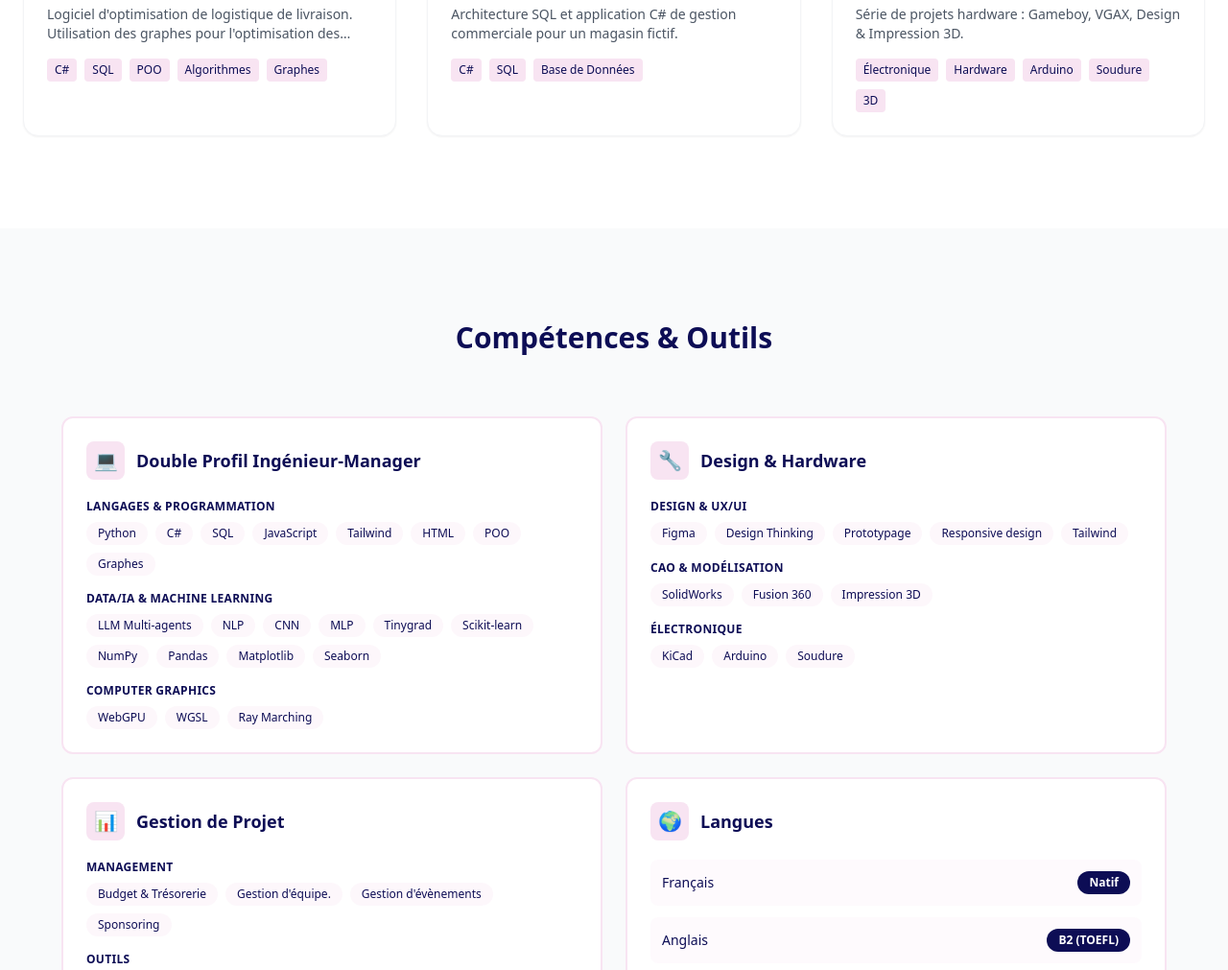
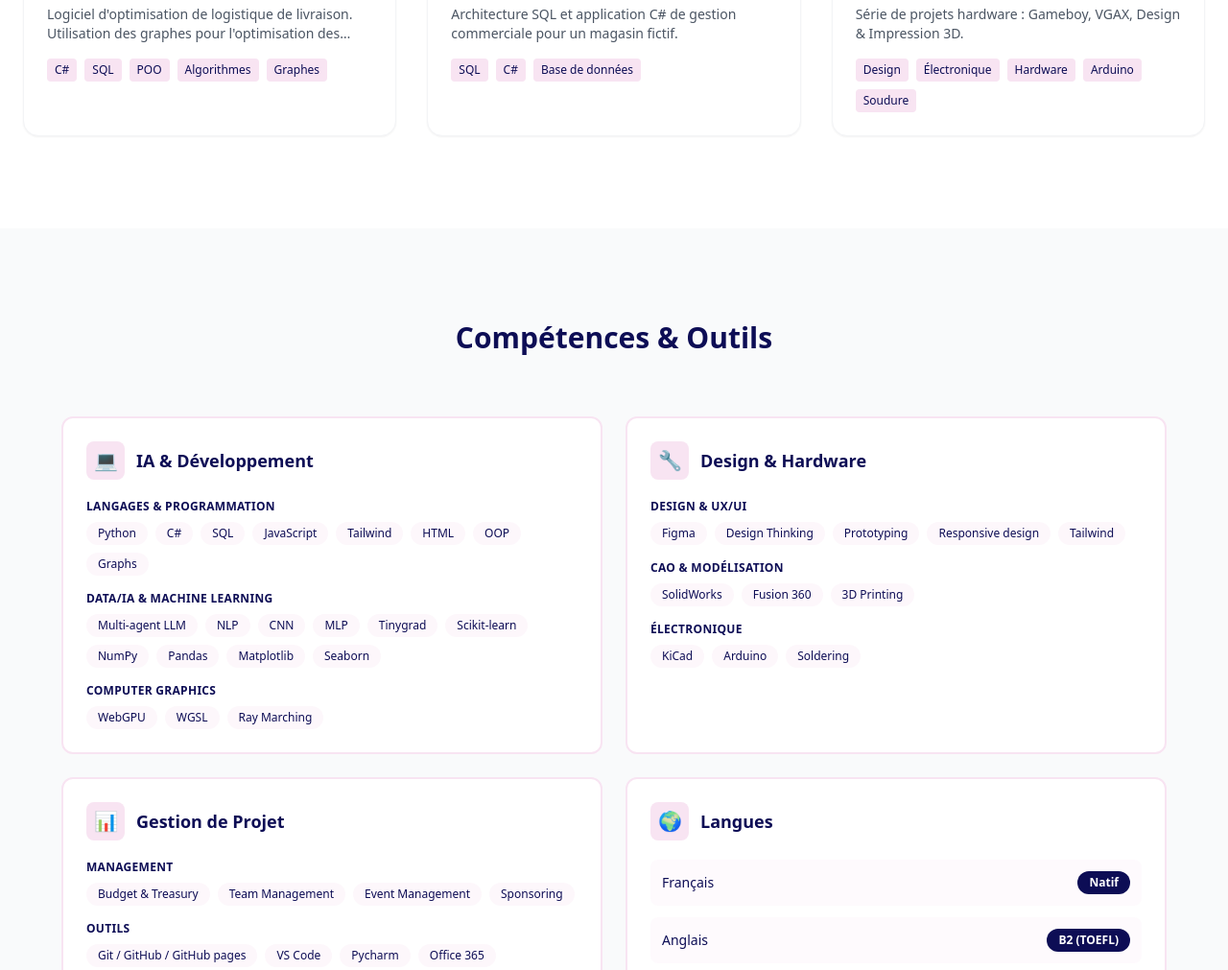
Before and after one commit to Clarafadda/portfolio, a plain HTML site: page index.html in a window 1280 px wide. Shown: the part 3947-4958 px from the top of the page at 96% size. Drawn offline with nearby package versions, Linux system fonts and the light colour scheme.

Commit message:
CV fr/en

```diff
--- a/translations.js
+++ b/translations.js
@@ -98,53 +98,63 @@
         llm: {
           title: "Rédacteur Multi-Agents LLM",
           desc: "Assistant de recherche IA entièrement basé sur navigateur pour la rédaction d'états de l'art.",
-            fullDesc: "Développement d'une architecture complexe utilisant plusieurs agents autonomes (LLM) conçu pour l'analyse automatisée de la littérature et des documents. Cette application utilise la génération augmentée par la récupération (RAG) pour fournir des réponses basées exclusivement sur les documents PDF téléchargés."
+          fullDesc: "Développement d'une architecture complexe utilisant plusieurs agents autonomes (LLM) conçu pour l'analyse automatisée de la littérature et des documents. Cette application utilise la génération augmentée par la récupération (RAG) pour fournir des réponses basées exclusivement sur les documents PDF téléchargés.",
+          tags: "NLP,LLM,WebLLM,Transformers.js,UI/UX"
         },
         classifier: {
           title: "Classification de chiffres — DL",
           desc: "Reconnaissance de chiffres manuscrits en temps réel par deep learning et déploiement avec WebGPU.",
-            fullDesc: "Ce projet permet la reconnaissance en temps réel de chiffres manuscrits à l'aide de TinyGrad, un framework de deep learning (DL), et le déploie sous forme d'application web basée sur WebGPU. Tinygrad est entraîné avec un réseau de neurone MLP et CNN sur l'ensemble de données MNIST. Une étude des hyperparamètres a été réalisée pour déterminer les plus performants."
+          fullDesc: "Ce projet permet la reconnaissance en temps réel de chiffres manuscrits à l'aide de TinyGrad, un framework de deep learning (DL), et le déploie sous forme d'application web basée sur WebGPU. Tinygrad est entraîné avec un réseau de neurone MLP et CNN sur l'ensemble de données MNIST. Une étude des hyperparamètres a été réalisée pour déterminer les plus performants.",
+          tags: "Deep Learning,MLP,CNN,Python,Tinygrad,WebGPU"
         },
         raymarching: {
           title: "Éditeur de Scènes 3D",
           desc: "Éditeur de scène 3D interactif par ray marching, avec une interface de configuration des objets.",
-            fullDesc: "Ce projet est un éditeur de scène 3D interactif basé sur WebGPU, utilisant le ray marching et des fonctions de distance signée (SDF) pour le rendu procédural en temps réel. Il permet la création de scènes à partir de primitives 3D (comme des sphères, des boîtes, etc.) et la modification simultanée du code shader WGSL."
+          fullDesc: "Ce projet est un éditeur de scène 3D interactif basé sur WebGPU, utilisant le ray marching et des fonctions de distance signée (SDF) pour le rendu procédural en temps réel. Il permet la création de scènes à partir de primitives 3D (comme des sphères, des boîtes, etc.) et la modification simultanée du code shader WGSL.",
+          tags: "Computer Graphics,WGSL,Shaders,WebGPU,UI/UX"
         },
         dreamlogue: {
           title: "DreamLogue",
           desc: "Expérience interactive d'interprétation des rêves via une IA générative.",
-            fullDesc: "DreamLogue est une installation interactive permettant de transformer les rêves en un outil de compréhension de soi. À partir d'un récit manuscrit, une IA générative analyse et interprète le rêve pour créer une visualisation unique affichée sur un miroir. Je développe actuellement la reconnaissance de l'écriture manuscrite en temps réel."
+          fullDesc: "DreamLogue est une installation interactive permettant de transformer les rêves en un outil de compréhension de soi. À partir d'un récit manuscrit, une IA générative analyse et interprète le rêve pour créer une visualisation unique affichée sur un miroir. Je développe actuellement la reconnaissance de l'écriture manuscrite en temps réel.",
+          tags: "GenAI,Interface Tangible,Creative Tech,Innovation"
         },
         kickstarter: {
           title: "Campagne Kickstarter",
           desc: "Gestion de projet complète pour le lancement d'un produit : un portefeuille origami en cuir français.",
-            fullDesc: "Gestion de projet complète pour le lancement d'un produit : de la conception d'un portefeuille minimaliste en cuir plié (origami) à la campagne marketing sur Kickstarter. La campagne sera lancée en Avril 2026 et nous gérerons entièrement la production et la logistique d'expédition aux contributeurs."
+          fullDesc: "Gestion de projet complète pour le lancement d'un produit : de la conception d'un portefeuille minimaliste en cuir plié (origami) à la campagne marketing sur Kickstarter. La campagne sera lancée en Avril 2026 et nous gérerons entièrement la production et la logistique d'expédition aux contributeurs.",
+          tags: "Crowdfunding,Design Produit,Marketing,Logistique"
         },
         airbnb: {
           title: "Prediction des prix Airbnb",
           desc: "Modèle prédictif entraîné sur une base de données pour l'estimation des prix de location.",
-            fullDesc: "Projet complet de Data Science : nettoyage d'un jeu de données brut Airbnb, analyse exploratoire pour identifier les corrélations, traitement des données et entraînement de modèles de Machine Learning (Random Forest, XGBoost) pour prédire le prix optimal d'une nuit selon les caractéristiques du logement."
+          fullDesc: "Projet complet de Data Science : nettoyage d'un jeu de données brut Airbnb, analyse exploratoire pour identifier les corrélations, traitement des données et entraînement de modèles de Machine Learning (Random Forest, XGBoost) pour prédire le prix optimal d'une nuit selon les caractéristiques du logement.",
+          tags: "Data,Python,Pandas,Seaborn,Matplotlib,Scikit-Learn"
         },
         transconnect: {
           title: "Logistique TransConnect",
           desc: "Logiciel d'optimisation de logistique de livraison. Utilisation des graphes pour l'optimisation des trajets.",
-            fullDesc: "Développement d'une application desktop en C# pour une entreprise de logistique fictive. Le cœur du projet réside dans l'utilisation de la théorie des graphes (Algorithmes de Dijkstra et Floyd-Warshall) pour calculer les itinéraires les plus courts et optimiser la flotte de camions et de chauffeurs. Utilisation de la POO pour répartir les chauffeur et les différents types de camions. Création d'une base de données pour référencer les clients, commandes et livraisons."
+          fullDesc: "Développement d'une application desktop en C# pour une entreprise de logistique fictive. Le cœur du projet réside dans l'utilisation de la théorie des graphes (Algorithmes de Dijkstra et Floyd-Warshall) pour calculer les itinéraires les plus courts et optimiser la flotte de camions et de chauffeurs. Utilisation de la POO pour répartir les chauffeur et les différents types de camions. Création d'une base de données pour référencer les clients, commandes et livraisons.",
+          tags: "C#,SQL,POO,Algorithmes,Graphes"
         },
         velo: {
           title: "Gestion BDD - Magasin Vélo",
           desc: "Architecture SQL et application C# de gestion commerciale pour un magasin fictif.",
-            fullDesc: "Conception du schéma relationnel pour un magasin de sport fictif. Développement d'une interface manager en C# permettant la gestion des stocks en temps réel, le suivi des commandes clients et l'analyse du chiffre d'affaires via des requêtes SQL."
+          fullDesc: "Conception du schéma relationnel pour un magasin de sport fictif. Développement d'une interface manager en C# permettant la gestion des stocks en temps réel, le suivi des commandes clients et l'analyse du chiffre d'affaires via des requêtes SQL.",
+          tags: "SQL,C#,Base de données"
         },
         hardware: {
           title: "Design & Conception",
           desc: "Série de projets hardware : Gameboy, VGAX, Design & Impression 3D.",
-            fullDesc: "Dans le cadre du cours 'How to Make Almost Anything', réalisation d'une série de prototypes fonctionnels : assemblage et soudure d'une console Gameboy, conception d'une flûte de pan designée et imprimée en 3D, et modification d'un signal vidéo (VGAX) via électronique."
+          fullDesc: "Dans le cadre du cours 'How to Make Almost Anything', réalisation d'une série de prototypes fonctionnels : assemblage et soudure d'une console Gameboy, conception d'une flûte de pan designée et imprimée en 3D, et modification d'un signal vidéo (VGAX) via électronique.",
+          tags: "Design,Électronique,Hardware,Arduino,Soudure,3D"
         }
       },
       modal: {
         demo: "Démo",
         documentation: "Documentation"
       }
+
     },
 
     // Compétences Section
@@ -184,6 +194,55 @@
           }
         }
       },
+      skills: {
+        // Langages
+        "Python": "Python",
+        "C#": "C#",
+        "SQL": "SQL",
+        "JavaScript": "JavaScript",
+        "Tailwind": "Tailwind",
+        "HTML": "HTML",
+        "POO": "OOP",
+        "Graphes": "Graphs",
+        // ML/AI
+        "LLM Multi-agents": "Multi-agent LLM",
+        "NLP": "NLP",
+        "CNN": "CNN",
+        "MLP": "MLP",
+        "Tinygrad": "Tinygrad",
+        "Scikit-learn": "Scikit-learn",
+        "NumPy": "NumPy",
+        "Pandas": "Pandas",
+        "Matplotlib": "Matplotlib",
+        "Seaborn": "Seaborn",
+        // Graphics
+        "WebGPU": "WebGPU",
+        "WGSL": "WGSL",
+        "Ray Marching": "Ray Marching",
+        // Design
+        "Figma": "Figma",
+        "Design Thinking": "Design Thinking",
+        "Prototypage": "Prototyping",
+        "Responsive design": "Responsive design",
+        // CAD
+        "SolidWorks": "SolidWorks",
+        "Fusion 360": "Fusion 360",
+        "Impression 3D": "3D Printing",
+        // Electronics
+        "KiCad": "KiCad",
+        "Arduino": "Arduino",
+        "Soudure": "Soldering",
+        // Management
+        "Budget & Trésorerie": "Budget & Treasury",
+        "Gestion d'équipe.": "Team Management",
+        "Gestion d'évènements": "Event Management",
+        "Sponsoring": "Sponsoring",
+        // Tools
+        "Git / GitHub / GitHub pages": "Git / GitHub / GitHub pages",
+        "VS Code": "VS Code",
+        "Pycharm": "Pycharm",
+        "Office 365": "Office 365"
+      },
       doubleProfile: {
         title: "Double Profil Ingénieur-Manager",
         description: "Expertise technique d'ingénieur en Creative Technology combinée à une vision stratégique et managériale pour piloter des projets innovants de bout en bout."
@@ -196,7 +255,8 @@
       description1: "N'hésitez pas à me contacter si vous avez une demande ou une question,",
       description2: "je me ferais un plaisir de vous répondre rapidement.",
       cta: "M'envoyer un email",
-        downloadCV: "Télécharger mon CV"
+      downloadCV: "Télécharger mon CV",
+      cvLink: "assets/CV Clara FADDA.pdf"
     },
 
     // Footer
@@ -300,64 +360,63 @@
         llm: {
           title: "Multi-Agent LLM Writer",
           desc: "Browser-based AI research assistant for writing state-of-the-art reviews.",
-            fullDesc: "Development of a complex architecture using multiple autonomous agents (LLM) designed for automated literature and document analysis. This application uses Retrieval-Augmented Generation (RAG) to provide responses based exclusively on uploaded PDF documents."
+          fullDesc: "Development of a complex architecture using multiple autonomous agents (LLM) designed for automated literature and document analysis. This application uses Retrieval-Augmented Generation (RAG) to provide responses based exclusively on uploaded PDF documents.",
+          tags: "NLP,LLM,WebLLM,Transformers.js,UI/UX"
         },
         classifier: {
           title: "Digit Classification — DL",
           desc: "Real-time handwritten digit recognition through deep learning and WebGPU deployment.",
-            fullDesc: "This project enables real-time recognition of handwritten digits using TinyGrad, a deep learning (DL) framework, and deploys it as a WebGPU-based web application. Tinygrad is trained with MLP and CNN neural networks on the MNIST dataset. A hyperparameter study was conducted to determine the most performant ones."
+          fullDesc: "This project enables real-time recognition of handwritten digits using TinyGrad, a deep learning (DL) framework, and deploys it as a WebGPU-based web application. Tinygrad is trained with MLP and CNN neural networks on the MNIST dataset. A hyperparameter study was conducted to determine the most performant ones.",
+          tags: "Deep Learning,MLP,CNN,Python,Tinygrad,WebGPU"
         },
         raymarching: {
           title: "3D Scene Editor",
           desc: "Interactive 3D scene editor using ray marching, with object configuration interface.",
-            fullDesc: "This project is an interactive 3D scene editor based on WebGPU, using ray marching and signed distance functions (SDF) for real-time procedural rendering. It allows creation of scenes from 3D primitives (like spheres, boxes, etc.) and simultaneous modification of WGSL shader code."
+          fullDesc: "This project is an interactive 3D scene editor based on WebGPU, using ray marching and signed distance functions (SDF) for real-time procedural rendering. It allows creation of scenes from 3D primitives (like spheres, boxes, etc.) and simultaneous modification of WGSL shader code.",
+          tags: "Computer Graphics,WGSL,Shaders,WebGPU,UI/UX"
         },
         dreamlogue: {
           title: "DreamLogue",
           desc: "Interactive dream interpretation experience via generative AI.",
-            fullDesc: "DreamLogue is an interactive installation that transforms dreams into a self-understanding tool. From a handwritten narrative, a generative AI analyzes and interprets the dream to create a unique visualization displayed on a mirror. I am currently developing real-time handwriting recognition."
+          fullDesc: "DreamLogue is an interactive installation that transforms dreams into a self-understanding tool. From a handwritten narrative, a generative AI analyzes and interprets the dream to create a unique visualization displayed on a mirror. I am currently developing real-time handwriting recognition.",
+          tags: "GenAI,Tangible Interface,Creative Tech,Innovation"
         },
         kickstarter: {
           title: "Kickstarter Campaign",
           desc: "Complete project management for product launch: a French leather origami wallet.",
-            fullDesc: "Complete project management for product launch: from designing a minimalist folded leather wallet (origami) to the Kickstarter marketing campaign. The campaign will be launched in April 2026 and we will fully manage production and shipping logistics to backers."
+          fullDesc: "Complete project management for product launch: from designing a minimalist folded leather wallet (origami) to the Kickstarter marketing campaign. The campaign will be launched in April 2026 and we will fully manage production and shipping logistics to backers.",
+          tags: "Crowdfunding,Product Design,Marketing,Logistics"
         },
         airbnb: {
           title: "Airbnb Price Prediction",
           desc: "Predictive model trained on a database for rental price estimation.",
-            fullDesc: "Complete Data Science project: cleaning raw Airbnb dataset, exploratory analysis to identify correlations, data processing, and training Machine Learning models (Random Forest, XGBoost) to predict optimal nightly price based on accommodation features."
+          fullDesc: "Complete Data Science project: cleaning raw Airbnb dataset, exploratory analysis to identify correlations, data processing, and training Machine Learning models (Random Forest, XGBoost) to predict optimal nightly price based on accommodation features.",
+          tags: "Data,Python,Pandas,Seaborn,Matplotlib,Scikit-Learn"
         },
         transconnect: {
           title: "TransConnect Logistics",
           desc: "Delivery logistics optimization software. Using graphs for route optimization.",
-            fullDesc: "Development of a C# desktop application for a fictional logistics company. The project's core lies in using graph theory (Dijkstra and Floyd-Warshall algorithms) to calculate shortest routes and optimize truck and driver fleet. Using OOP to allocate drivers and different truck types. Creating a database to reference customers, orders, and deliveries."
+          fullDesc: "Development of a C# desktop application for a fictional logistics company. The project's core lies in using graph theory (Dijkstra and Floyd-Warshall algorithms) to calculate shortest routes and optimize truck and driver fleet. Using OOP to allocate drivers and different truck types. Creating a database to reference customers, orders, and deliveries.",
+          tags: "C#,SQL,OOP,Algorithms,Graphs"
         },
         velo: {
           title: "Database Management - Bike Shop",
           desc: "SQL architecture and C# business management application for a fictional store.",
-            fullDesc: "Designing the relational schema for a fictional sports store. Development of a C# manager interface enabling real-time inventory management, customer order tracking, and revenue analysis via SQL queries."
+          fullDesc: "Designing the relational schema for a fictional sports store. Development of a C# manager interface enabling real-time inventory management, customer order tracking, and revenue analysis via SQL queries.",
+          tags: "SQL,C#,Database"
         },
         hardware: {
           title: "Design & Prototyping",
           desc: "Series of hardware projects: Gameboy, VGAX, Design & 3D Printing.",
-            fullDesc: "As part of the 'How to Make Almost Anything' course, creation of a series of functional prototypes: assembly and soldering of a Gameboy console, design of a 3D-designed and printed pan flute, and modification of a video signal (VGAX) via electronics."
+          fullDesc: "As part of the 'How to Make Almost Anything' course, creation of a series of functional prototypes: assembly and soldering of a Gameboy console, design of a 3D-designed and printed pan flute, and modification of a video signal (VGAX) via electronics.",
+          tags: "Design,Electronics,Hardware,Arduino,Soldering,3D"
         }
       },
       modal: {
-          demo: "Demo",
+        demo: "Live Demo",
         documentation: "Documentation"
       }
     },
-
-      fr: {
-        demo: "Démo",
-        documentation: "Documentation"
-      },
-      en: {
-        demo: "Live Demo",
-        documentation: "Documentation"
-      },
-
 
     // Compétences Section
     competences: {
@@ -396,6 +455,55 @@
           }
         }
       },
+      skills: {
+        // Langages
+        "Python": "Python",
+        "C#": "C#",
+        "SQL": "SQL",
+        "JavaScript": "JavaScript",
+        "Tailwind": "Tailwind",
+        "HTML": "HTML",
+        "POO": "OOP",
+        "Graphes": "Graphs",
+        // ML/AI
+        "LLM Multi-agents": "Multi-agent LLM",
+        "NLP": "NLP",
+        "CNN": "CNN",
+        "MLP": "MLP",
+        "Tinygrad": "Tinygrad",
+        "Scikit-learn": "Scikit-learn",
+        "NumPy": "NumPy",
+        "Pandas": "Pandas",
+        "Matplotlib": "Matplotlib",
+        "Seaborn": "Seaborn",
+        // Graphics
+        "WebGPU": "WebGPU",
+        "WGSL": "WGSL",
+        "Ray Marching": "Ray Marching",
+        // Design
+        "Figma": "Figma",
+        "Design Thinking": "Design Thinking",
+        "Prototypage": "Prototyping",
+        "Responsive design": "Responsive design",
+        // CAD
+        "SolidWorks": "SolidWorks",
+        "Fusion 360": "Fusion 360",
+        "Impression 3D": "3D Printing",
+        // Electronics
+        "KiCad": "KiCad",
+        "Arduino": "Arduino",
+        "Soudure": "Soldering",
+        // Management
+        "Budget & Trésorerie": "Budget & Treasury",
+        "Gestion d'équipe.": "Team Management",
+        "Gestion d'évènements": "Event Management",
+        "Sponsoring": "Sponsoring",
+        // Tools
+        "Git / GitHub / GitHub pages": "Git / GitHub / GitHub pages",
+        "VS Code": "VS Code",
+        "Pycharm": "Pycharm",
+        "Office 365": "Office 365"
+      },
       doubleProfile: {
         title: "Dual Engineer-Manager Profile",
         description: "Technical expertise as a Creative Technology engineer combined with strategic and managerial vision to lead innovative projects from start to finish."
@@ -408,7 +516,8 @@
       description1: "Feel free to contact me if you have any request or question,",
       description2: "I'll be happy to respond quickly.",
       cta: "Send me an email",
-        downloadCV: "Download my resume"
+      downloadCV: "Download my resume",
+      cvLink: "assets/Resume Clara FADDA.pdf"
     },
 
     // Footer
@@ -502,6 +611,19 @@
       card.setAttribute('data-title', t.projets.items[key].title);
       card.setAttribute('data-desc', t.projets.items[key].desc);
       card.setAttribute('data-full-desc', t.projets.items[key].fullDesc);
+      card.setAttribute('data-tags', t.projets.items[key].tags);
+
+      // Traduire les tags visibles sur la carte
+      const tagContainer = card.querySelector('.flex.flex-wrap.gap-2');
+      if (tagContainer && t.projets.items[key].tags) {
+        const tags = t.projets.items[key].tags.split(',');
+        const tagElements = tagContainer.querySelectorAll('span');
+        tagElements.forEach((tagEl, tagIndex) => {
+          if (tags[tagIndex]) {
+            tagEl.textContent = tags[tagIndex].trim();
+          }
+        });
+      }
     }
   });
 
@@ -527,6 +649,14 @@
   if (subcatTitles[6]) subcatTitles[6].textContent = t.competences.categories.project.subcategories.management;
   if (subcatTitles[7]) subcatTitles[7].textContent = t.competences.categories.project.subcategories.tools;
 
+  // Traduire toutes les compétences individuelles
+  document.querySelectorAll('#competences span.px-3.py-1').forEach(skillEl => {
+    const skillText = skillEl.textContent.trim();
+    if (t.competences.skills[skillText]) {
+      skillEl.textContent = t.competences.skills[skillText];
+    }
+  });
+
   // Langues
   const langLabels = document.querySelectorAll('#competences .flex.justify-between span:first-child');
   if (langLabels[0]) langLabels[0].textContent = t.competences.categories.languages.levels.french;
@@ -534,16 +664,19 @@
   if (langLabels[2]) langLabels[2].textContent = t.competences.categories.languages.levels.spanish;
 
   const nativeLabel = document.querySelector('#competences .flex.justify-between span.text-xs.font-bold');
-    if (nativeLabel && nativeLabel.textContent.includes('Natif')) {
+  if (nativeLabel && (nativeLabel.textContent.includes('Natif') || nativeLabel.textContent.includes('Native'))) {
     nativeLabel.textContent = t.competences.categories.languages.native;
   }
 
-    // Double profil
-    const doubleProfileTitle = document.querySelector('#competences h3:last-of-type');
+  // Double profil - titre
+  const doubleProfileSection = document.querySelector('#competences .bg-gradient-to-r');
+  if (doubleProfileSection) {
+    const doubleProfileTitle = doubleProfileSection.querySelector('h3');
     if (doubleProfileTitle) doubleProfileTitle.textContent = t.competences.doubleProfile.title;
 
-    const doubleProfileDesc = document.querySelector('#competences p.text-sm.text-center');
+    const doubleProfileDesc = doubleProfileSection.querySelector('p.text-sm');
     if (doubleProfileDesc) doubleProfileDesc.textContent = t.competences.doubleProfile.description;
+  }
 
   // Contact
   const contactTitle = document.querySelector('#contact h2');
@@ -556,8 +689,11 @@
   const emailBtn = document.querySelector('#contact a[href^="mailto"]');
   if (emailBtn) emailBtn.textContent = t.contact.cta;
 
-    const cvBtn = document.querySelector('#contact a[download]');
-    if (cvBtn) cvBtn.textContent = t.contact.downloadCV;
+  const cvBtn = document.getElementById('cv-download-btn');
+  if (cvBtn) {
+    cvBtn.textContent = t.contact.downloadCV;
+    cvBtn.href = t.contact.cvLink;
+  }
 
   // Footer
   const footer = document.querySelector('footer');
```
Also changed, not shown: index.html (+4 -4 lines), assets/Image Agent LLM 2.png (added), 3 other files. Lines whose indentation alone changed are shown as unchanged.
